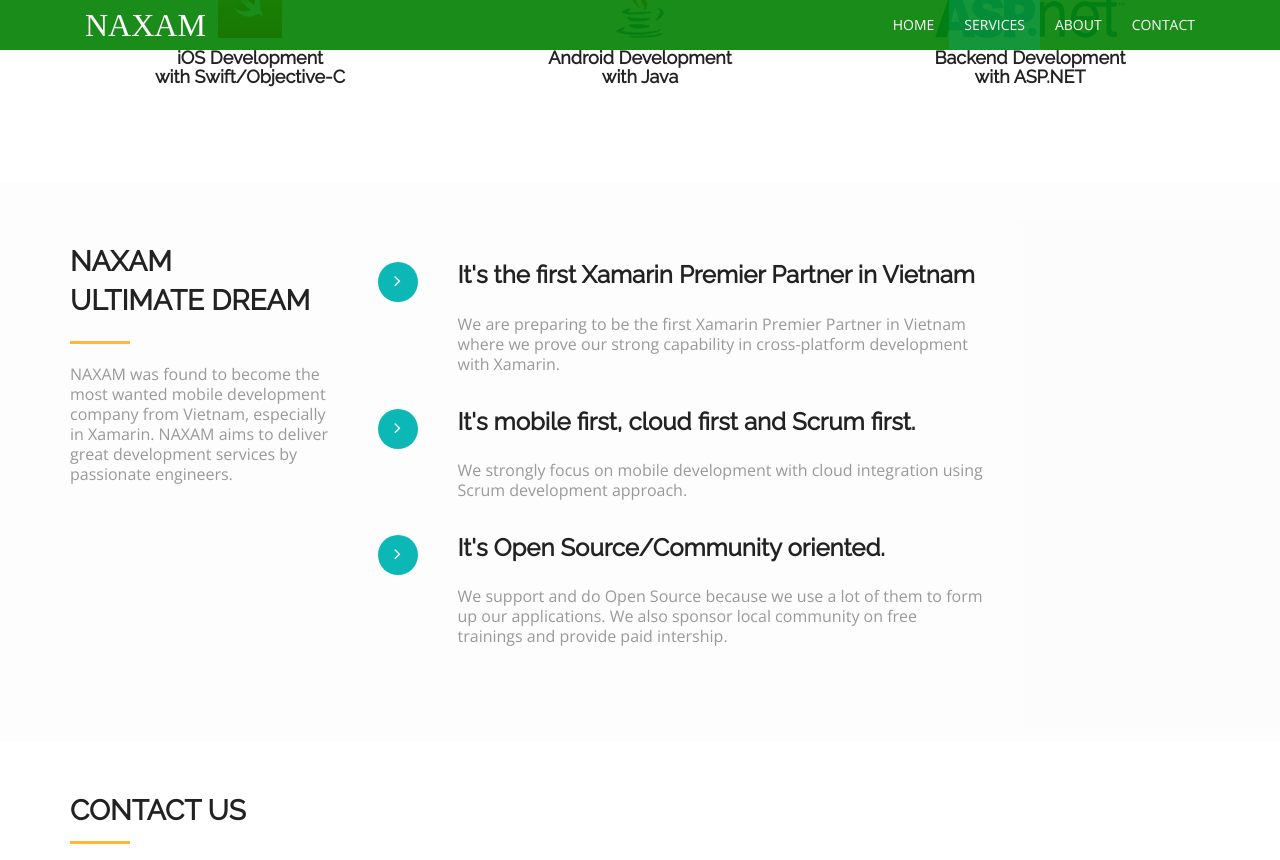
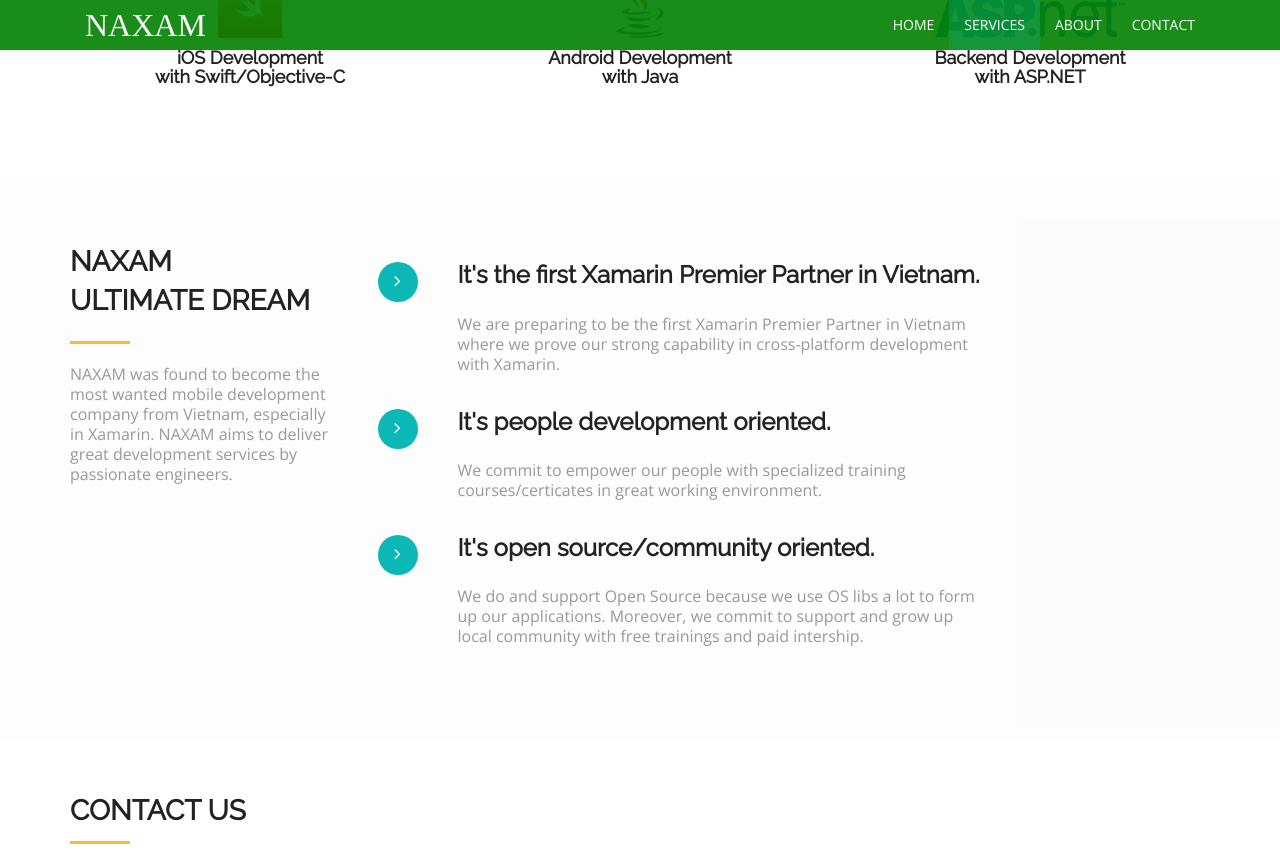
Before and after one commit to NAXAM/naxam.github.io, a Jekyll site: the page built from index.md, in a window 1280 px wide and 900 px high, scrolled down 1050 px, cut to the strip 0-860 px from the top of the window. Built offline with Jekyll 4.4.1, drawn with Linux system fonts in a browser that asks for light colours; some web fonts are replaced.

Commit message:
Update about section

```diff
--- a/_includes/about.html
+++ b/_includes/about.html
@@ -15,22 +15,22 @@
                     <div class="more-features-box-text">
                         <div class="more-features-box-text-icon"> <i class="fa fa-angle-right" aria-hidden="true"></i> </div>
                         <div class="more-features-box-text-description">
-                            <h3>It's the first Xamarin Premier Partner in Vietnam</h3>
+                            <h3>It's the first Xamarin Premier Partner in Vietnam.</h3>
                             <p>We are preparing to be the first Xamarin Premier Partner in Vietnam where we prove our strong capability in cross-platform development with Xamarin.</p>
                         </div>
                     </div>
                     <div class="more-features-box-text">
                         <div class="more-features-box-text-icon"> <i class="fa fa-angle-right" aria-hidden="true"></i> </div>
                         <div class="more-features-box-text-description">
-                            <h3>It's mobile first, cloud first and Scrum first.</h3>
-                            <p>We strongly focus on mobile development with cloud integration using Scrum development approach.</p>
+                            <h3>It's people development oriented.</h3>
+                            <p>We commit to empower our people with specialized training courses/certicates in great working environment.</p>
                         </div>
                     </div>
                     <div class="more-features-box-text">
                         <div class="more-features-box-text-icon"> <i class="fa fa-angle-right" aria-hidden="true"></i> </div>
                         <div class="more-features-box-text-description">
-                            <h3>It's Open Source/Community oriented.</h3>
-                            <p>We support and do Open Source because we use a lot of them to form up our applications. We also sponsor local community on free trainings and provide paid intership.</p>
+                            <h3>It's open source/community oriented.</h3>
+                            <p>We do and support Open Source because we use OS libs a lot to form up our applications. Moreover, we commit to support and grow up local community with free trainings and paid intership.</p>
                         </div>
                     </div>
                 </div>
```
